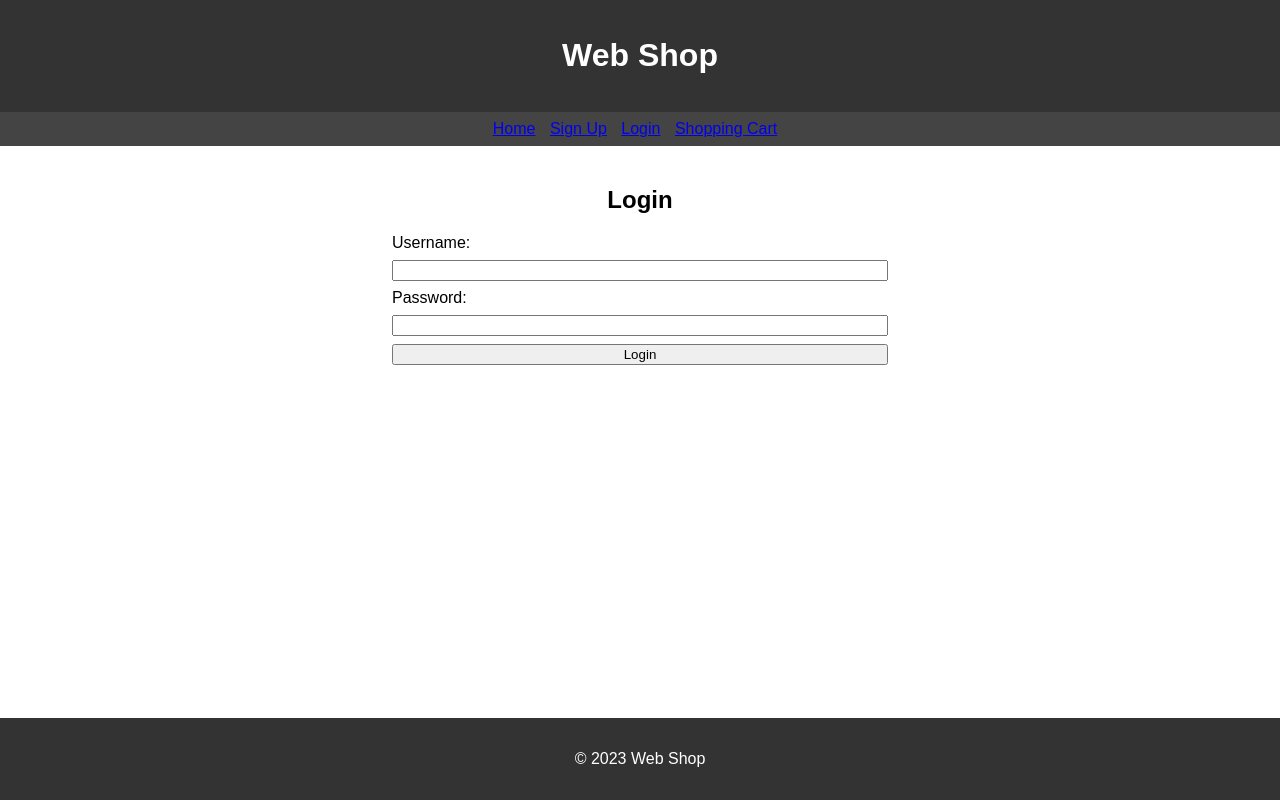
After one commit to andreroxhage/EITF06-Web-Security, a PHP site: page /login.php in a window 1280 px wide. The commit adds this page. Run offline with PHP 8.4, Linux system fonts and the light colour scheme.

Commit message:
php files - Bug fixes

```diff
--- /dev/null
+++ b/login.php
@@ -0,0 +1,41 @@
+<!-- Similar structure as index.html, with a form for user login -->
+<!DOCTYPE html>
+<html lang="en">
+
+    <head>
+        <meta charset="UTF-8">
+        <meta name="viewport" content="width=device-width, initial-scale=1.0">
+        <link rel="stylesheet" href="style.css">
+        <title>Login</title>
+    </head>
+
+    <body>
+        <header>
+            <h1>Web Shop</h1>
+        </header>
+        <nav>
+            <ul>
+                <li><a href="/EITF06-Web-Security/index.php">Home</a></li>
+                <li><a href="/EITF06-Web-Security/signup.php">Sign Up</a></li>
+                <li><a href="/EITF06-Web-Security/login.php">Login</a></li>
+                <li><a href="/EITF06-Web-Security/cart.php">Shopping Cart</a></li>
+            </ul>
+        </nav>
+        <main>
+            <h2 id="login-h2">Login</h2>
+            <form action="authenticate.php" method="post">
+                <div id="login">
+                    <label for="username">Username:</label>
+                    <input type="text" name="username" required>
+                    <label for="password">Password:</label>
+                    <input type="password" name="password" required>
+                    <input type="submit" value="Login">
+                </div>
+            </form>
+        </main>
+        <footer>
+            <p>&copy; 2023 Web Shop</p>
+        </footer>
+    </body>
+
+</html>
--- /dev/null
+++ b/package.json
@@ -0,0 +1,5 @@
+{
+  "devDependencies": {
+    "prettier": "3.0.3"
+  }
+}
--- a/style.css
+++ b/style.css
@@ -17,7 +17,23 @@ nav {
 	text-align: center;
 	padding: 0.5em 0;
 }
+#signup,
+#login {
+	display: flex;
+	flex-direction: column;
+	width: 40%;
+	gap: 8px;
+}
 
+#signup-h2,
+#login-h2 {
+	display: flex;
+	justify-content: center;
+}
+form {
+	display: flex;
+	justify-content: center;
+}
 nav ul {
 	list-style-type: none;
 	margin: 0;
```
Also changed, not shown: cart.php (renamed from index.html, +7 -7 lines), index.php (renamed from cart.html, +7 -7 lines), login.html (deleted, +0 -41 lines), signup.html (deleted, +0 -43 lines), signup.php (added, +39 -0 lines), package-lock.json (added).
